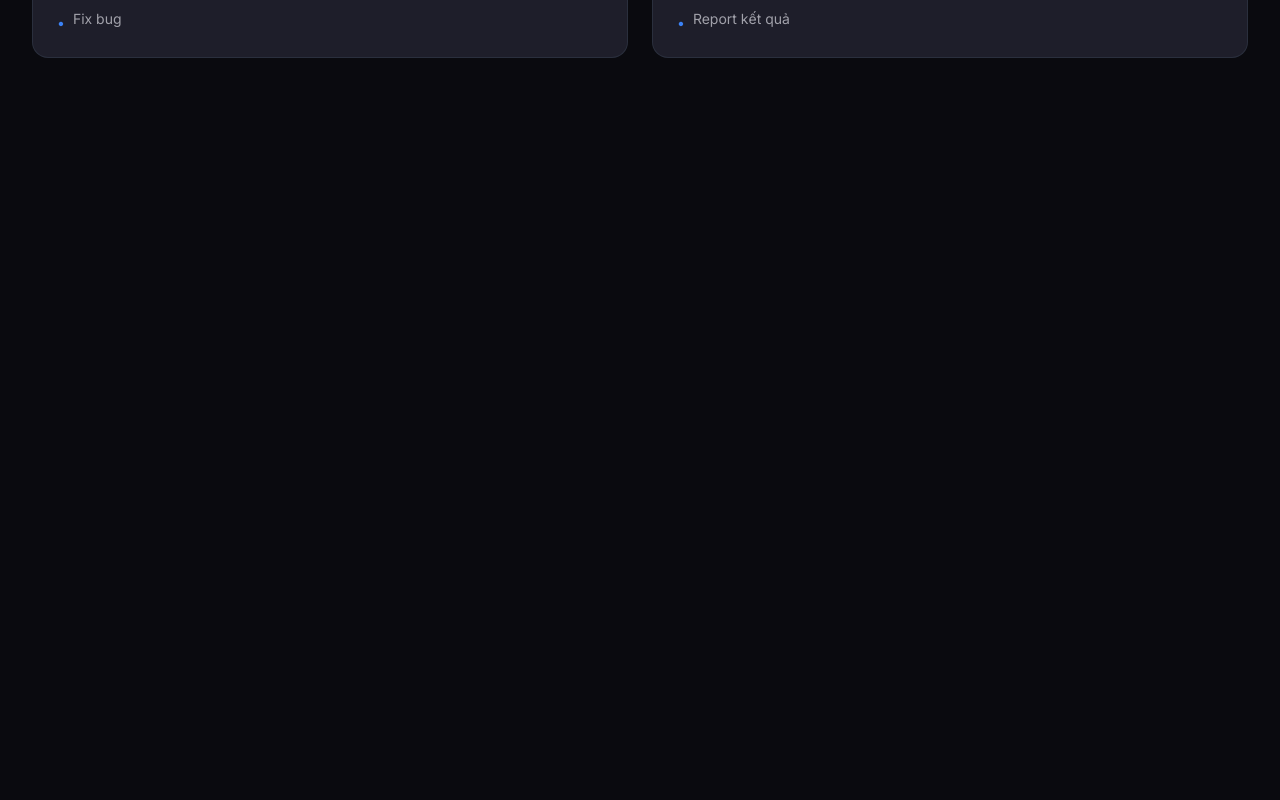
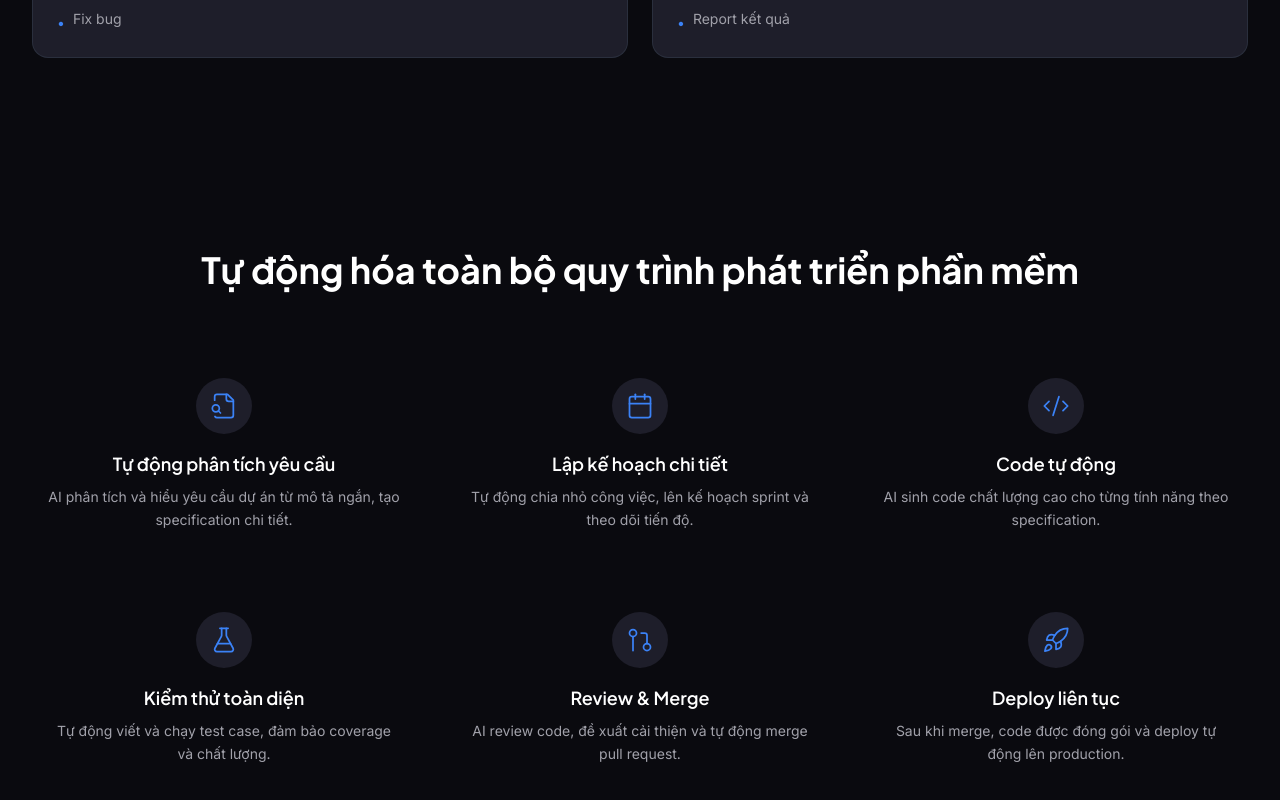
Before and after one commit to wisbidev/project-3a40d1b1, a Next.js app in the folder frontend/: page / in a window 1280 px wide. Shown: the part 1930-2730 px from the top of the page. Before the commit the page ends 2084 px from the top, so only its background shows below. Built offline with nearby package versions, Linux system fonts and the light colour scheme.

Commit message:
feat: add Features component to landing page

```diff
--- a/frontend/app/page.tsx
+++ b/frontend/app/page.tsx
@@ -1,6 +1,7 @@
 import Hero from "./components/Hero";
 import Pipeline from "./components/Pipeline";
 import AIAgents from "./components/AIAgents";
+import Features from "./components/Features";
 
 export default function Home() {
   return (
@@ -8,6 +9,7 @@ export default function Home() {
       <Hero />
       <Pipeline />
       <AIAgents />
+      <Features />
     </main>
   );
 }
```
